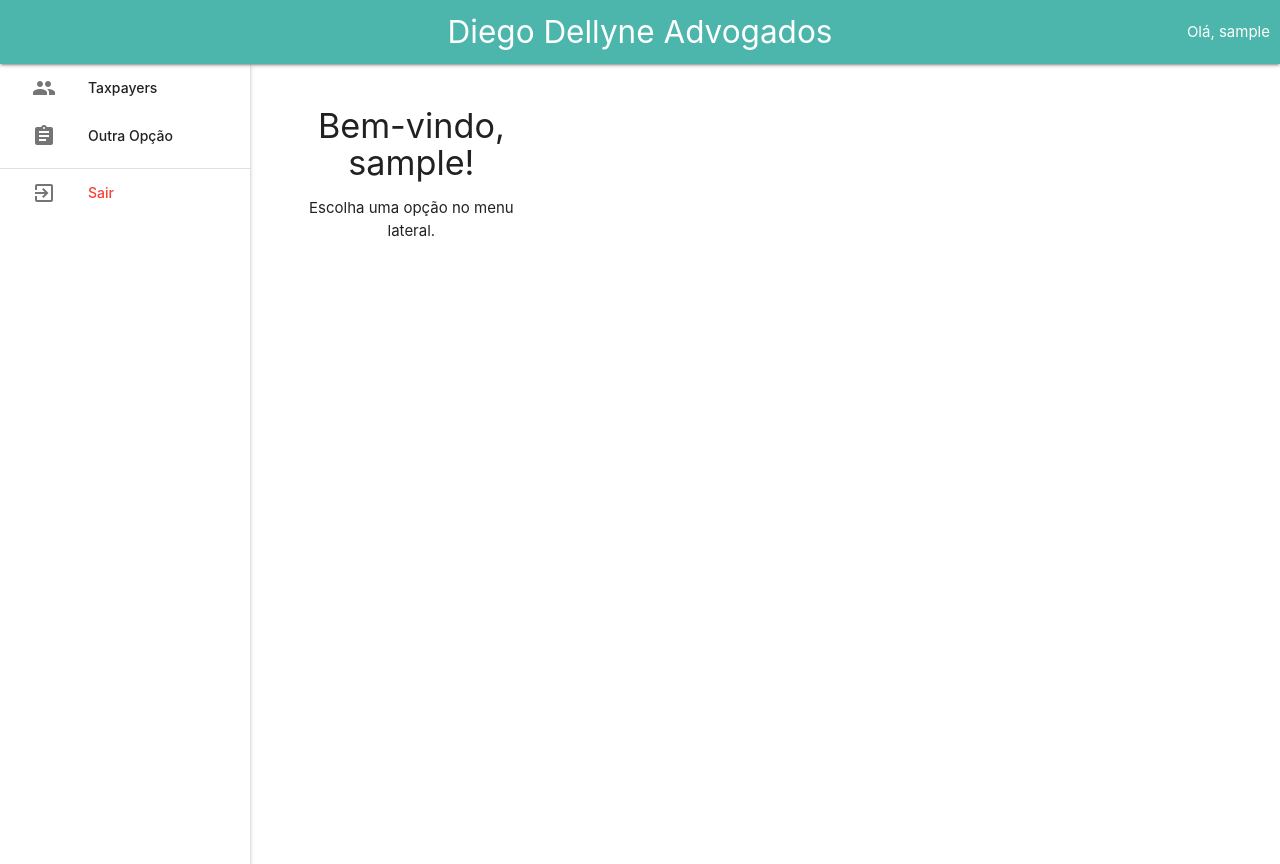
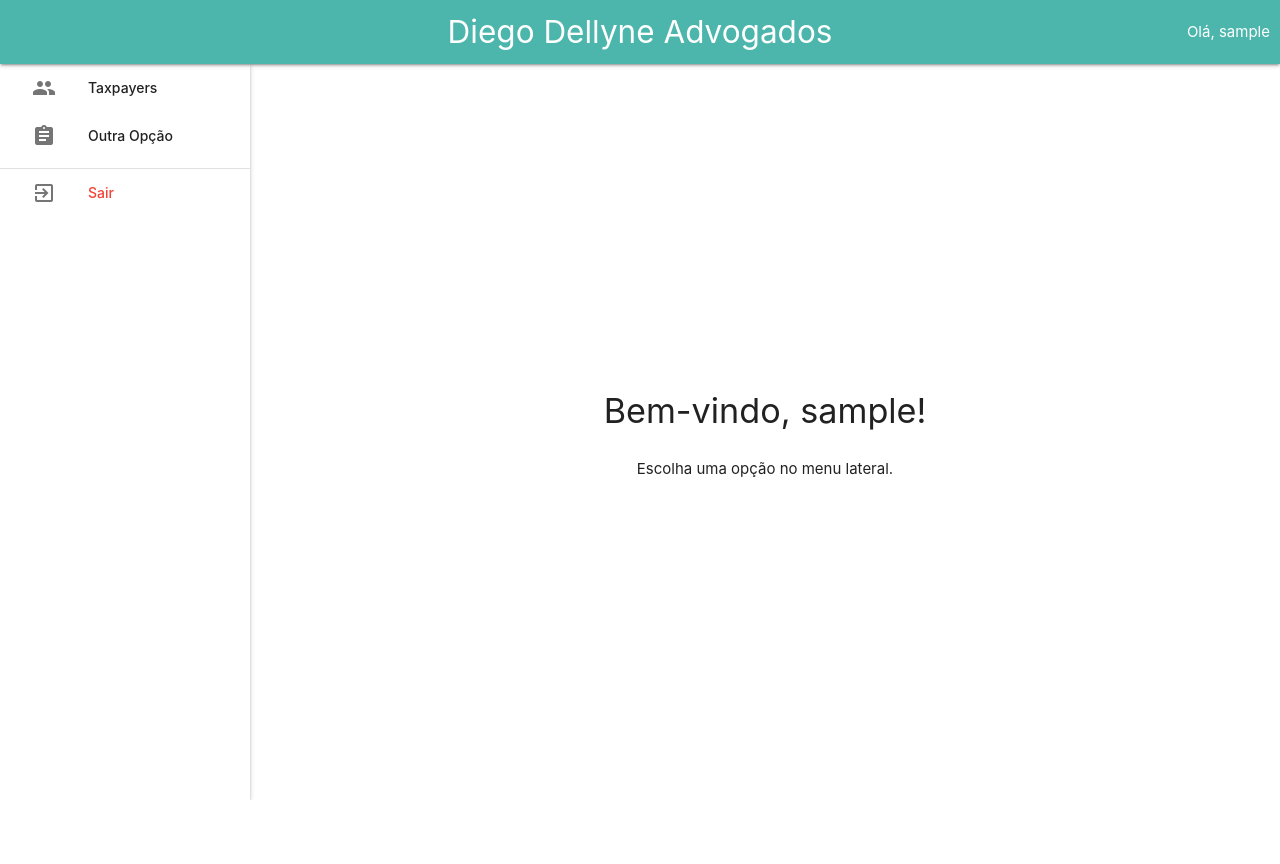
Before and after one commit to felipesampaio1/dd_bot, a Django app: page / in a window 1280 px wide. After the commit the page ends 800 px from the top, so only its background shows below. Run offline with Django 4.2, Linux system fonts and the light colour scheme; the visitor is signed in with stand-in values (Sample User, id 1).

Commit message:
antes de inicar o codellm

```diff
--- /dev/null
+++ b/config/views.py
@@ -0,0 +1,6 @@
+from django.shortcuts import render
+from django.contrib.auth.decorators import login_required
+
+@login_required
+def config_view(request):
+    return render(request, 'config/config.html', {'user': request.user})
--- a/static/css/home.css
+++ b/static/css/home.css
@@ -1,10 +1,13 @@
 body {
     display: flex;
+    margin: 0;
+    padding: 0;
+    height: 100vh;
 }
 
 .content {
     flex: 1;
-    padding-left: 260px;
+    padding-left: 260px; /* Deixe espaço para a sidebar */
 }
 
 .container {
@@ -19,15 +22,25 @@ nav {
     z-index: 1000;
 }
 
-/* Corrigir a margem superior do conteúdo para evitar sobreposição da navbar */
 .content-wrapper {
     display: flex;
     flex-direction: column;
-    justify-content: flex-start; /* Iniciar o conteúdo no topo */
-    align-items: flex-start;
-    height: 100vh;
+    justify-content: center; /* Centralizar o conteúdo verticalmente */
+    align-items: center;     /* Centralizar o conteúdo horizontalmente */
+    height: calc(100vh - 64px); /* Subtrai a altura da navbar fixa */
     margin-top: 64px; /* Compensação da altura da navbar fixa */
     margin-left: 250px; /* Espaço para a sidebar */
+    width: calc(100% - 250px); /* Ajuste a largura para ocupar o restante da tela */
+}
+
+.centered-content {
+    display: flex;
+    justify-content: center;
+    align-items: center;
+    flex-direction: column; /* Manter a direção vertical */
+    width: 100%;  /* Usa toda a largura disponível */
+    text-align: center; /* Centraliza o texto dentro do container */
+    padding: 20px; /* Espaçamento interno */
 }
 
 /* Ajuste no tamanho da sidebar */
@@ -36,14 +49,16 @@ nav {
     position: fixed;
     top: 64px; /* Ajuste para não sobrepor a navbar */
     left: 0;
+    height: calc(100vh - 64px); /* Ajuste a altura para a sidebar ocupar toda a tela */
 }
 
 /* Ajuste para telas menores */
 @media (max-width: 992px) {
     .sidenav {
-        width: 200px;
+        width: 200px; /* Ajuste a largura da sidebar para telas menores */
     }
     .content-wrapper {
-        margin-left: 200px; /* Ajuste para telas menores */
+        margin-left: 200px; /* Ajuste a largura do conteúdo para telas menores */
+        width: calc(100% - 200px); /* Ajuste a largura para ocupar o restante da tela */
     }
 }
--- a/taxpayers/views.py
+++ b/taxpayers/views.py
@@ -31,8 +31,8 @@ def edit_payer(request, id):
     else:
         if payer.der:
             payer.der = payer.der.strftime('%Y-%m-%d')
+        form = PayerForm(instance=payer)
 
-        form = PayerForm(instance=payer)
     return render(request, 'payers/form_payer.html', {'form': form})
 
 @login_required
--- a/templates/home/home.html
+++ b/templates/home/home.html
@@ -22,43 +22,19 @@
 
 <!-- Menu Lateral -->
 <ul id="slide-out" class="sidenav sidenav-fixed">
-{#    <li>#}
-{#        <div class="user-view">#}
-{#            <div class="background blue darken-3"></div>#}
-{#            <a href="#"><img class="circle" src="{% static 'images/user-icon.png' %}" alt="user-icon"></a>#}
-{#            <a href="#"><span class="white-text name">{{ user.username }}</span></a>#}
-{#        </div>#}
-{#    </li>#}
-    <li><a href="#" onclick="loadContent('taxpayers')" class="waves-effect"><i class="material-icons">people</i>Taxpayers</a></li>
+    <li><a href="{% url 'list_payers' %}" class="waves-effect"><i class="material-icons">people</i>Taxpayers</a></li>
     <li><a href="#" onclick="loadContent('future-option')" class="waves-effect"><i class="material-icons">assignment</i>Outra Opção</a></li>
     <li><div class="divider"></div></li>
     <li><a href="{% url 'logout' %}" class="waves-effect red-text"><i class="material-icons">exit_to_app</i>Sair</a></li>
 </ul>
 
-<!-- Conteúdo Centralizado -->
 <main class="content-wrapper">
-    <div id="main-content" class="container center-align">
+    <div id="main-content" class="centered-content">
         <h4>Bem-vindo, {{ user.username }}!</h4>
         <p>Escolha uma opção no menu lateral.</p>
     </div>
 </main>
 
-<!-- Materialize JS -->
 <script src="https://cdnjs.cloudflare.com/ajax/libs/materialize/1.0.0/js/materialize.min.js"></script>
-<script>
-    // Inicializar menu lateral
-    document.addEventListener('DOMContentLoaded', function() {
-        var elems = document.querySelectorAll('.sidenav');
-        M.Sidenav.init(elems);
-    });
-
-    // Função para carregar conteúdo dinâmico
-    function loadContent(page) {
-        document.getElementById("main-content").innerHTML = `<h5>Carregando ${page}...</h5>`;
-        setTimeout(() => {
-            document.getElementById("main-content").innerHTML = `<h4>Conteúdo de ${page}</h4><p>Esta é a página de ${page}.</p>`;
-        }, 500);
-    }
-</script>
 </body>
 </html>
```
Also changed, not shown: config/models.py (added, +11 -0 lines), static/css/login.css (added, +37 -0 lines), templates/login/login.html (+2 -40 lines), config/__init__.py (added), templates/config/config.html (added).
